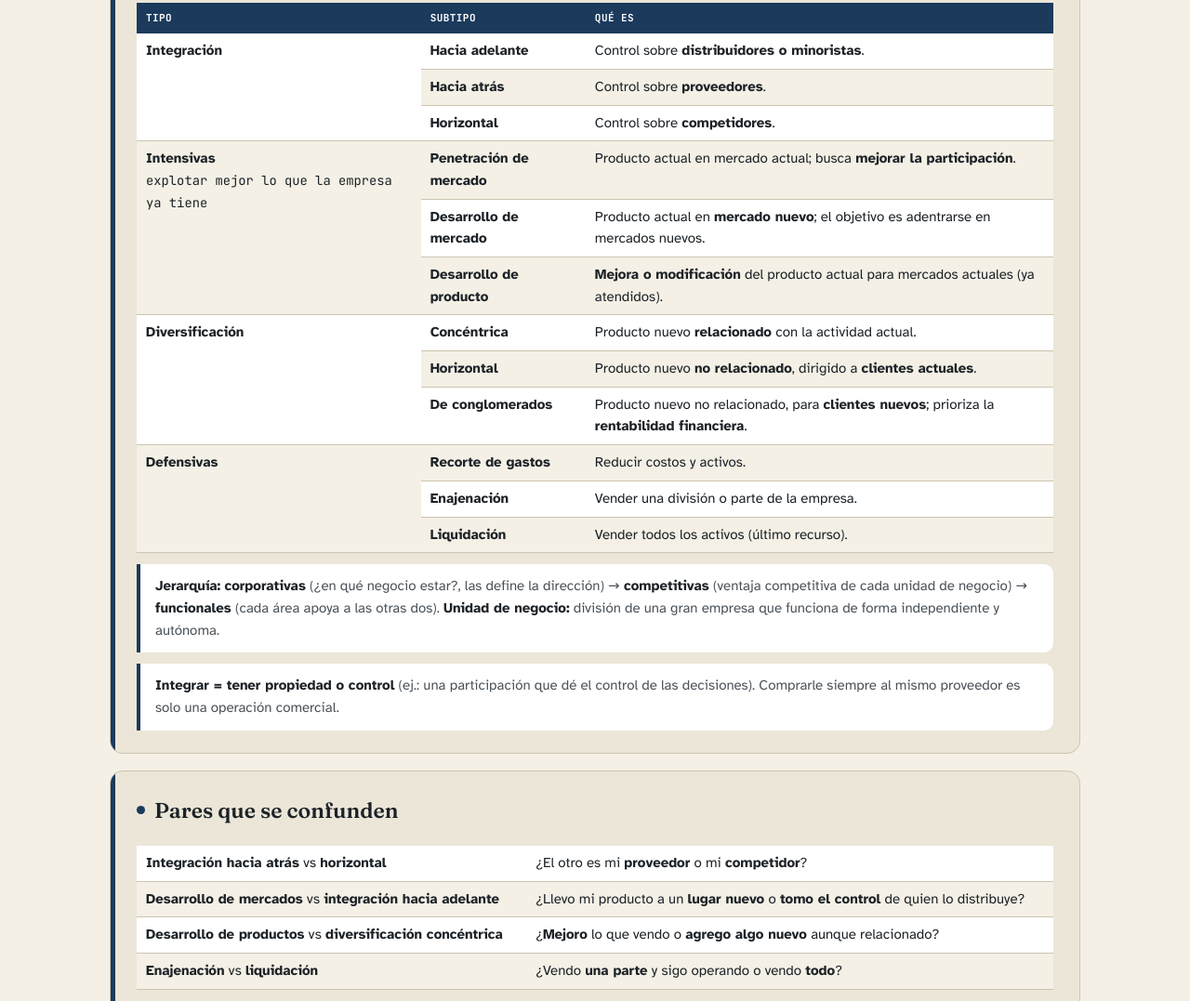
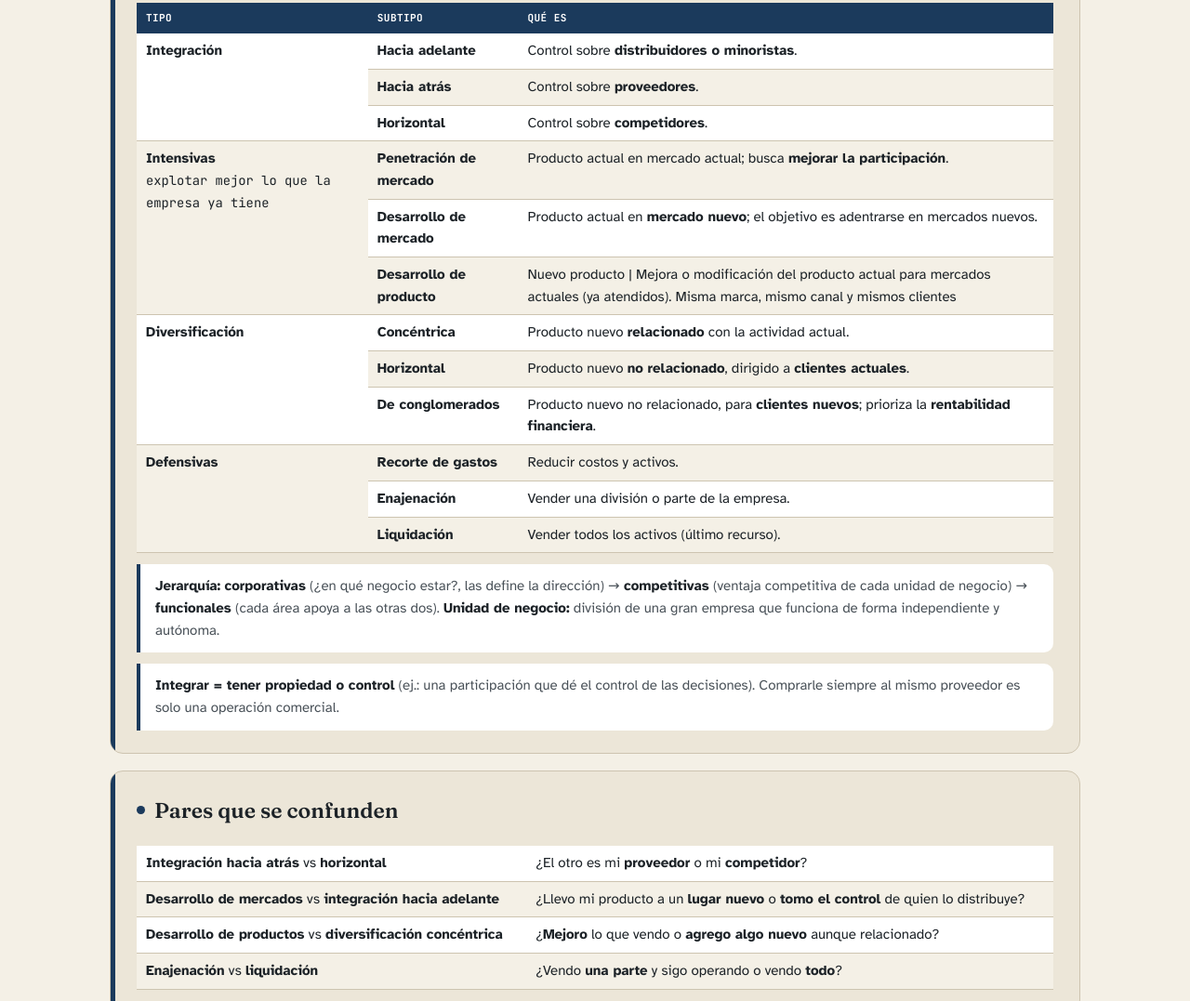
Before and after one commit to Viescasanti/admin-estrategica-parcial2, a plain HTML site: page index.html in a window 1280 px wide. Shown: the part 1215-2292 px from the top of the page at 93% size. Drawn offline with Linux system fonts and the light colour scheme.

Commit message:
Desarrollo de producto: redacción del alumno
Co-Authored-By: Claude Opus 5.5 <noreply@anthropic.com>
Claude-Session: https://claude.ai/code/session_01UdfZ8WNAELxZLriuXdmGnM

```diff
--- a/index.html
+++ b/index.html
@@ -250,7 +250,7 @@
           <tr><td><b>Horizontal</b></td><td>Control sobre <b>competidores</b>.</td></tr>
           <tr><td rowspan="3"><b>Intensivas</b><br><span class="mono">explotar mejor lo que la empresa ya tiene</span></td><td><b>Penetración de mercado</b></td><td>Producto actual en mercado actual; busca <b>mejorar la participación</b>.</td></tr>
           <tr><td><b>Desarrollo de mercado</b></td><td>Producto actual en <b>mercado nuevo</b>; el objetivo es adentrarse en mercados nuevos.</td></tr>
-          <tr><td><b>Desarrollo de producto</b></td><td><b>Mejora o modificación</b> del producto actual para mercados actuales (ya atendidos).</td></tr>
+          <tr><td><b>Desarrollo de producto</b></td><td>Nuevo producto | Mejora o modificación del producto actual para mercados actuales (ya atendidos). Misma marca, mismo canal y mismos clientes</td></tr>
           <tr><td rowspan="3"><b>Diversificación</b></td><td><b>Concéntrica</b></td><td>Producto nuevo <b>relacionado</b> con la actividad actual.</td></tr>
           <tr><td><b>Horizontal</b></td><td>Producto nuevo <b>no relacionado</b>, dirigido a <b>clientes actuales</b>.</td></tr>
           <tr><td><b>De conglomerados</b></td><td>Producto nuevo no relacionado, para <b>clientes nuevos</b>; prioriza la <b>rentabilidad financiera</b>.</td></tr>
@@ -563,7 +563,7 @@
 <script>
   /* ============ AUTO-ACTUALIZADOR ============ */
   /* Bump BUILD en cada deploy: las pestañas abiertas detectan la versión nueva y recargan solas. */
-  const BUILD='2026-11-18-4';
+  const BUILD='2026-11-18-5';
   async function checkUpdate(){
     try{
       if(location.protocol==='file:')return;
@@ -607,7 +607,7 @@
      {q:'¿Comprarle siempre al mismo proveedor es una estrategia de integración?',a:'No: es una operación comercial. Integrar es tener propiedad o control (por ejemplo, una participación que dé el control de las decisiones).'},
      {q:'¿Qué es la penetración en el mercado?',a:'Más participación con los productos actuales en los mercados actuales (publicidad, promociones, fidelización).'},
      {q:'¿Qué es el desarrollo de mercados?',a:'Llevar los productos actuales a nuevas áreas geográficas o segmentos.'},
-     {q:'¿Qué es el desarrollo de productos?',a:'Mejora o modificación del producto actual para los mercados actuales (ya atendidos).'},
+     {q:'¿Qué es el desarrollo de productos?',a:'Nuevo producto | Mejora o modificación del producto actual para mercados actuales (ya atendidos). Misma marca, mismo canal y mismos clientes'},
      {q:'¿Producto nuevo en mercado nuevo es una estrategia intensiva?',a:'No: es diversificación.'},
      {q:'¿Qué es la diversificación concéntrica?',a:'Productos o servicios nuevos pero relacionados con el negocio actual.'},
      {q:'¿Qué es la diversificación horizontal?',a:'Productos o servicios nuevos no relacionados, para los clientes actuales.'},
```
